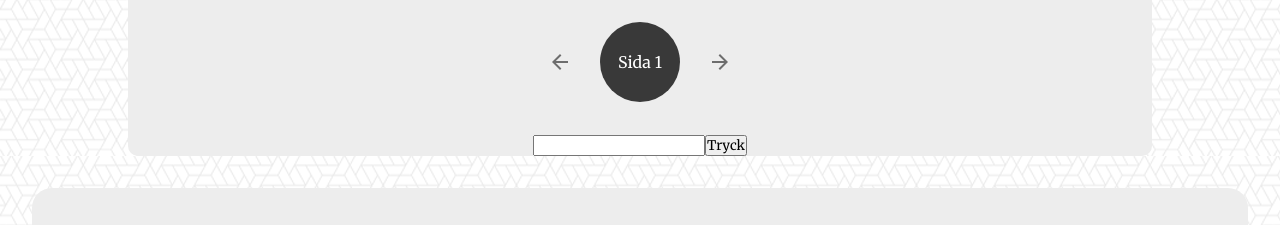
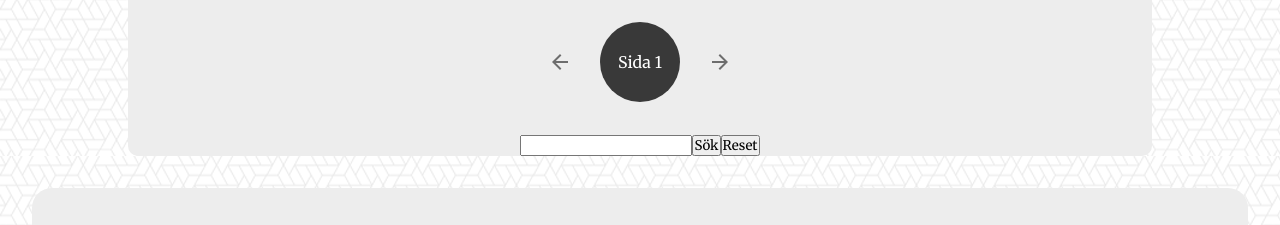
Before and after one commit to TimothyGramnaes/Miniprojekt-Gota-Magic, a React (Create React App) app: page / in a window 1280 px wide. Shown: the part 2740-2965 px from the top of the page. Built offline with nearby package versions, Linux system fonts and the light colour scheme.

Commit message:
added a reset search button

```diff
--- a/src/Components/ProductList.tsx
+++ b/src/Components/ProductList.tsx
@@ -96,6 +96,14 @@ function ProductList() {
         evt.preventDefault();
     }
 
+    const resetSearch = () => {
+        setPage(0)
+        setPageItems(6)
+        setPageNumber(1)
+        setProductViewArray(products)
+        setSearchValue("")
+    }
+
     // Goes back in the pagination
     const decrease = () => {
         const productListStart:number = productViewArray.length-productViewArray.length
@@ -148,8 +156,9 @@ function ProductList() {
                 </div>
                 <form onSubmit={handleSubmit}>
                     <input type="text" value={searchValue} onChange={handleChange}/>
-                    <input type="submit" value='Tryck'/>
+                    <input type="submit" value='Sök'/>
                 </form>
+                    <button onClick={resetSearch}>Reset</button>
             </div>
         </div>
     )
```
